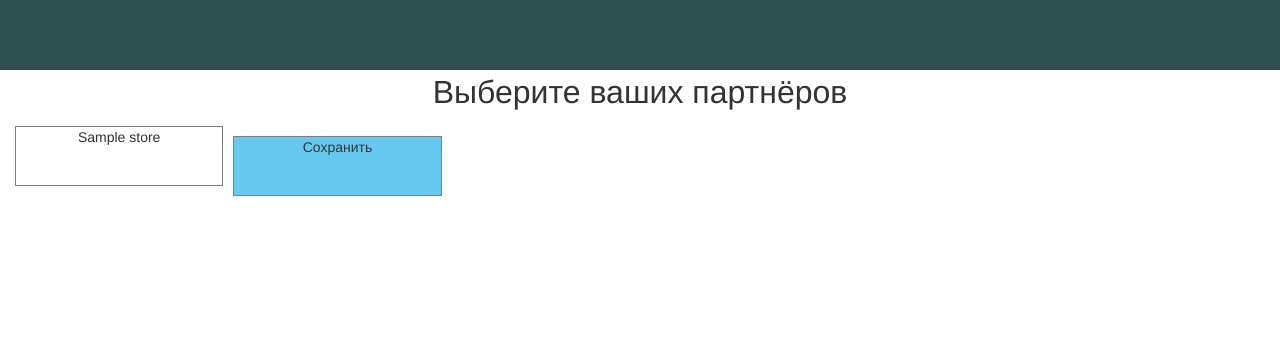
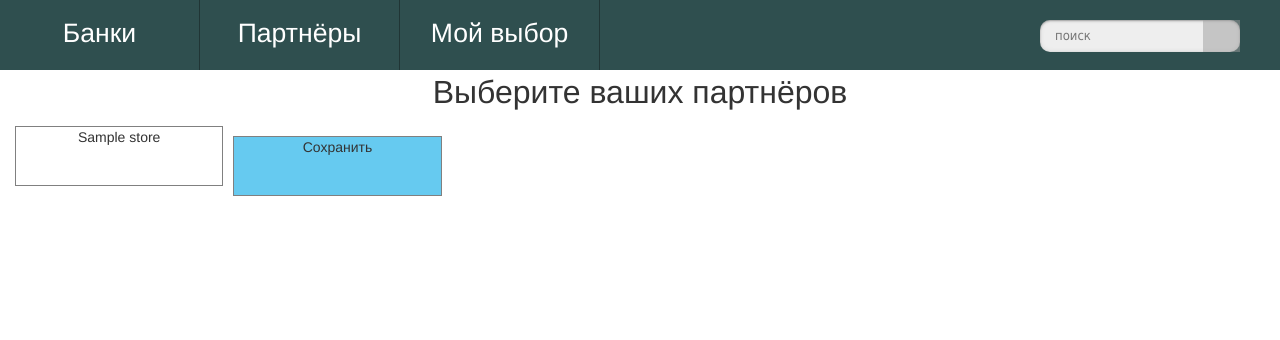
Before and after one commit to CyberPunk2049/partners_aggregate, a Django app: template general/templates/partners_selector.html in a window 1280 px wide. Shown: the part 150-490 px from the top of the page. Run offline with Django 3.2, Linux system fonts and the light colour scheme; the template is opened without the code that fills it: most values are stand-ins (such as "Sample title", 1, 10 or a date in 2020); some libraries are stand-ins or nearby versions; grey boxes are pictures that could not be loaded.

Commit message:
Added views: banks,partners,personal_choice
and corresponding menu-bar

```diff
--- a/general/static/css/general.css
+++ b/general/static/css/general.css
@@ -11,6 +11,114 @@ body {
 	height: 70px;
 }
 
+.base-menu-items-box {
+	height: 100%;
+}
+.base-menu-item {
+	float:left;
+	width: 200px;
+	height: 100%;
+    border-right: 1px solid #203535;
+}
+
+.base-menu-item a {
+	display: block;
+    height: 100%;
+	padding-top: 15px;
+	font-size: 190%;
+	text-align: center;
+	color: white;
+	cursor: pointer;
+    text-decoration: none;
+}
+
+.base-menu-item a:hover {
+	color: #82DBDB;
+}
+
+.base-menu-item-on {
+	background-color: #5D9B9B;
+    /*border-bottom: 15px solid white;*/
+}
+/*------------------------------------------------------------------------------------------------------------------*/
+.base-search {
+
+  width: 200px;
+  margin-top:20px;
+  margin-right:40px;
+  position: relative;
+  float:right;
+}
+
+.base-search input {
+  /* отключаем бордюры у инпутов */
+  border: none;
+}
+
+/* стили для поля ввода */
+.base-search .input {
+  /* растягиваем поле ввода на всю ширину формы */
+  width: 100%;
+
+  /* за счет верхнего (8px) и нижнего (9px) внутренних отступов
+  ** регулируем высоту формы
+  ** внутренний отступ справа (37px) делаем больше левого,
+  ** т.к. там будет размещена кнопка отправки	*/
+  padding: 8px 37px 9px 15px;
+
+  /* чтобы ширина поля ввода (100%) включала в себя внутренние отступы */
+  -moz-box-sizing: border-box;
+  box-sizing: border-box;
+
+  /* добавляем внутренние тени */
+  box-shadow: inset 0 0 5px rgba(0,0,0,0.1), inset 0 1px 2px rgba(0,0,0,0.3);
+
+  /* закругляем углы */
+  border-radius: 10px;
+
+  background: #EEE;
+  font: 13px Tahoma, Arial, sans-serif;
+  color: #555;
+  outline: none;
+}
+
+/* меняем оформление поля ввода при фокусе */
+.base-search .input:focus {
+  box-shadow: inset 0 0 5px rgba(0,0,0,0.2), inset 0 1px 2px rgba(0,0,0,0.4);
+  background: #E8E8E8;
+  color: #333;
+}
+
+/* оформляем кнопку отправки */
+.base-search .submit {
+  /* позиционируем кнопку абсолютно от правого края формы */
+  position: absolute;
+  top: 0;
+  right: 0;
+
+  width: 37px;
+
+  /* растягиваем кнопку на всю высоту формы */
+  height: 100%;
+
+  cursor: pointer;
+  background: url(https://lh4.googleusercontent.com/-b-5aBxcxarY/UAfFW9lVyjI/AAAAAAAABUg/gQtEXuPuIds/s13/go.png) 50% no-repeat;
+
+  /* добавляем прозрачность кнопке отправки */
+  opacity: 0.5;
+}
+
+/* при наведении курсора меняем прозрачность кнопки отправки */
+.base-search .submit:hover {
+  opacity: 0.8;
+}
+
+/* данное свойство необходимо для того, чтобы в браузерах
+** Chrome и Safari можно было стилизовать инпуты */
+input[type="search"] {
+  -webkit-appearance: none;
+}
+/*------------------------------------------------------------------------------------------------------------------*/
 .base-footer {
 	background-color: #2F4F4F;
 	height: 100px;
@@ -22,7 +130,7 @@ body {
 	margin-bottom:-100px;
 }
 
-.top-logo-box {
+.base-top-logo-box {
 	height: 150px;
 	width:500px;
 }
--- /dev/null
+++ b/general/templates/banks.html
@@ -0,0 +1 @@
+{% extends 'base_struct.html' %}
--- a/general/templates/base_struct.html
+++ b/general/templates/base_struct.html
@@ -16,19 +16,26 @@
 		<div class="container-fluid base-wrapper">
 			<header class="row base-header">
 				<div class="col-lg-4 col-md-5 col-sm-6 col-xs-12">
-					<div class="top-logo-box">
+					<div class="base-top-logo-box">
 						<img src="{{ STATIC_URL }}logo.png" class="logo-img"/>
 					</div>
 				</div>
-				<!--<div class="col-lg-8 col-md-7 col-sm-6 col-xs-12">
-					<h1 align="center"><strong>Агрегатор партнёров банков</strong></h1>
-				</div>-->
 			</header>
 			<div class="row base-menu">
+                <div class="base-menu-items-box">
+                    <div class="base-menu-item {% if view_name == 'banks' %}base-menu-item-on{% endif %}"><a href="{% url 'banks' %}">Банки</a></div>
+                    <div class="base-menu-item {% if view_name == 'partners' %}base-menu-item-on{% endif %}"><a href="{% url 'partners' %}">Партнёры</a></div>
+                    <div class="base-menu-item {% if view_name == 'personal_choice' %}base-menu-item-on{% endif %}"><a href="{% url 'personal_choice' %}">Мой выбор</a></div>
+                    <form action="/banks/" method="post" class="base-search" >
+                        {% csrf_token %}
+                        <input type="search" name="" placeholder="поиск" class="input" />
+                        <input type="submit" name="" value="" class="submit" />
+                    </form>
+                </div>
 			</div>
 			{% block content %}
 			{% endblock %}
-			<div class="col-lg-12 col-md-12 col-sm-12 col-xs-12 crutch-1">
+			<div width="100px"">
 			</div>
 		</div>
 		<footer class="container-fluid base-footer">
--- /dev/null
+++ b/general/templates/partners.html
@@ -0,0 +1 @@
+{% extends 'base_struct.html' %}
--- /dev/null
+++ b/general/templates/personal_choice.html
@@ -0,0 +1 @@
+{% extends 'base_struct.html' %}
--- a/partners_aggregate/urls.py
+++ b/partners_aggregate/urls.py
@@ -18,7 +18,10 @@ from django.contrib import admin
 from general import views
 
 urlpatterns = [
-    url(r'^admin/', admin.site.urls),
+	url(r'^admin/', admin.site.urls),
 	url(r'^partners_selector/', views.partners_selector),
+	url(r'^banks/', views.banks, name='banks'),
+	url(r'^partners/', views.partners, name='partners'),
+	url(r'^personal_choice/', views.personal_choice, name='personal_choice'),
 	url(r'^', views.partners_calculate)
 ]
```
Also changed, not shown: general/templates/_base_struct.html (deleted, +0 -30 lines), general/views.py (+54 -40 lines).
